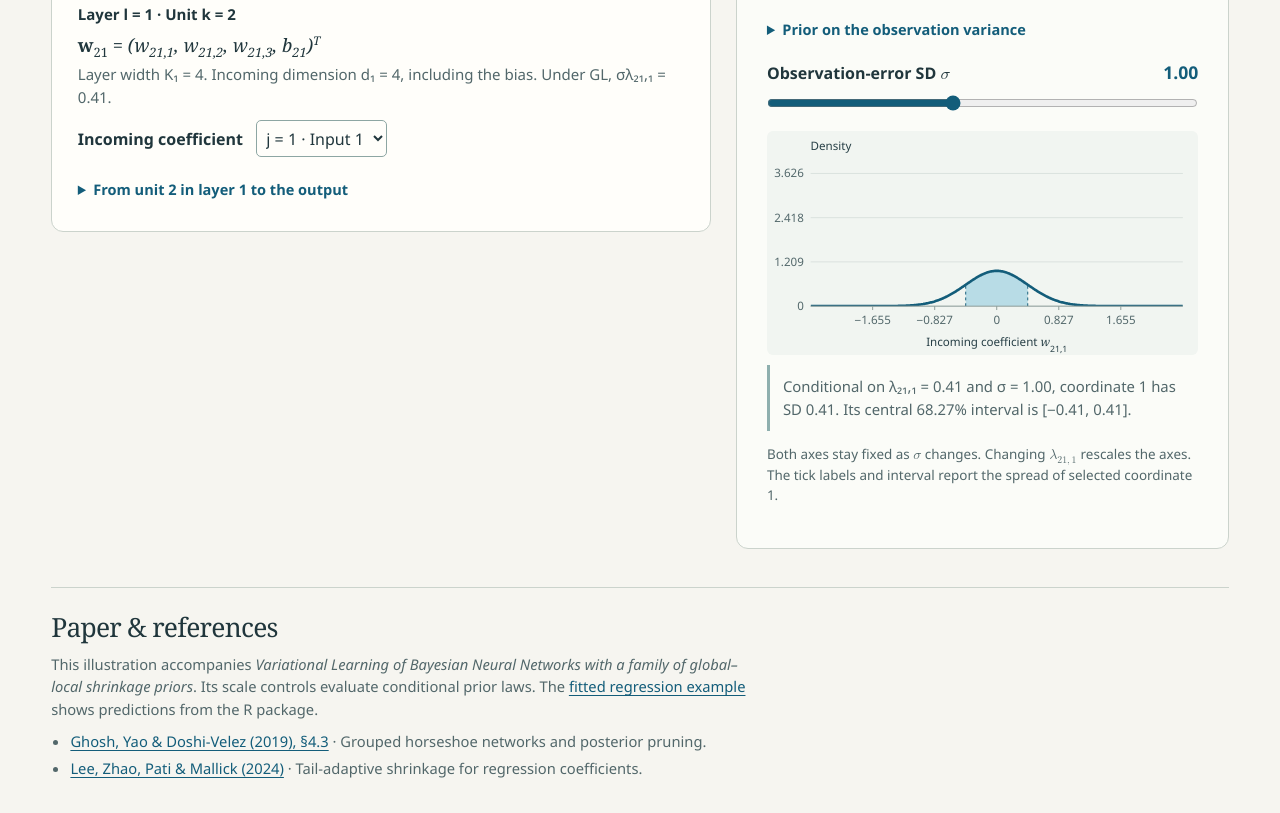
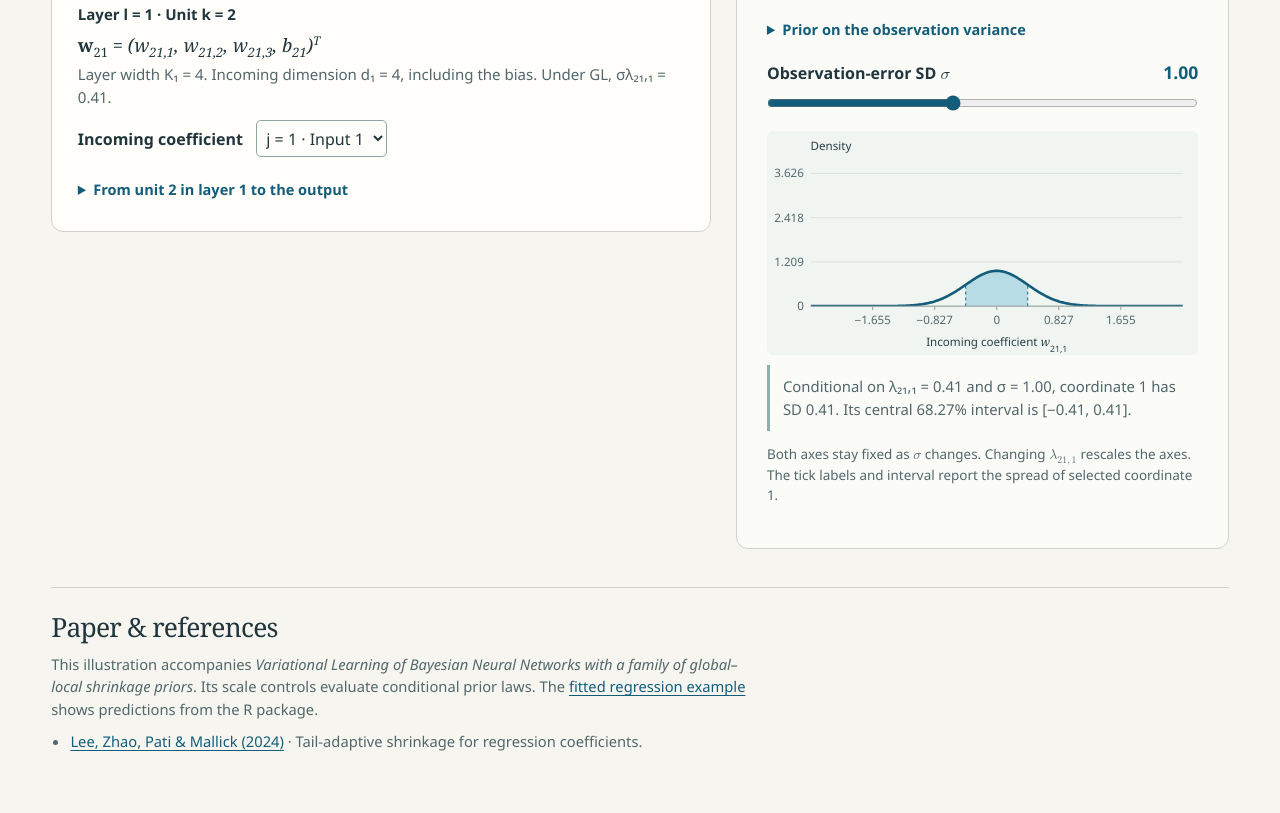
Before and after one commit to yain22/Bayesian_NN_GLT, a plain HTML site: page docs/illustration/index.html in a window 1280 px wide. Shown: the part 898-1711 px from the top of the page. After the commit the page ends 1684 px from the top, so only its background shows below. Drawn offline with Linux system fonts and the light colour scheme.

Commit message:
Remove the marked citation from the explorer reference list

```diff
--- a/docs/illustration/index.html
+++ b/docs/illustration/index.html
@@ -173,4 +173,4 @@
 <p class="tiny" data-family="categorical" hidden>Fitted example · <a href="../classification/#mnist">MNIST digit classification</a>. The digit labels run from 0 to 9, so the tenth level is digit 9.</p></section>
 </aside></div><section class="sources" id="sources"><h2>Paper &amp; references</h2>
 <p>This illustration accompanies <cite>Variational Learning of Bayesian Neural Networks with a family of global–local shrinkage priors</cite>. Its scale controls evaluate conditional prior laws. The <a href="../prediction/">fitted regression example</a> shows predictions from the R package.</p>
-<ul><li><a href="https://jmlr.org/papers/v20/19-236.html">Ghosh, Yao &amp; Doshi-Velez (2019), §4.3</a> · Grouped horseshoe networks and posterior pruning.</li><li><a href="https://doi.org/10.1214/24-EJS2317">Lee, Zhao, Pati &amp; Mallick (2024)</a> · Tail-adaptive shrinkage for regression coefficients.</li></ul></section></main></div></body></html>
+<ul><li><a href="https://doi.org/10.1214/24-EJS2317">Lee, Zhao, Pati &amp; Mallick (2024)</a> · Tail-adaptive shrinkage for regression coefficients.</li></ul></section></main></div></body></html>
```
Also changed, not shown: 1 other file.
